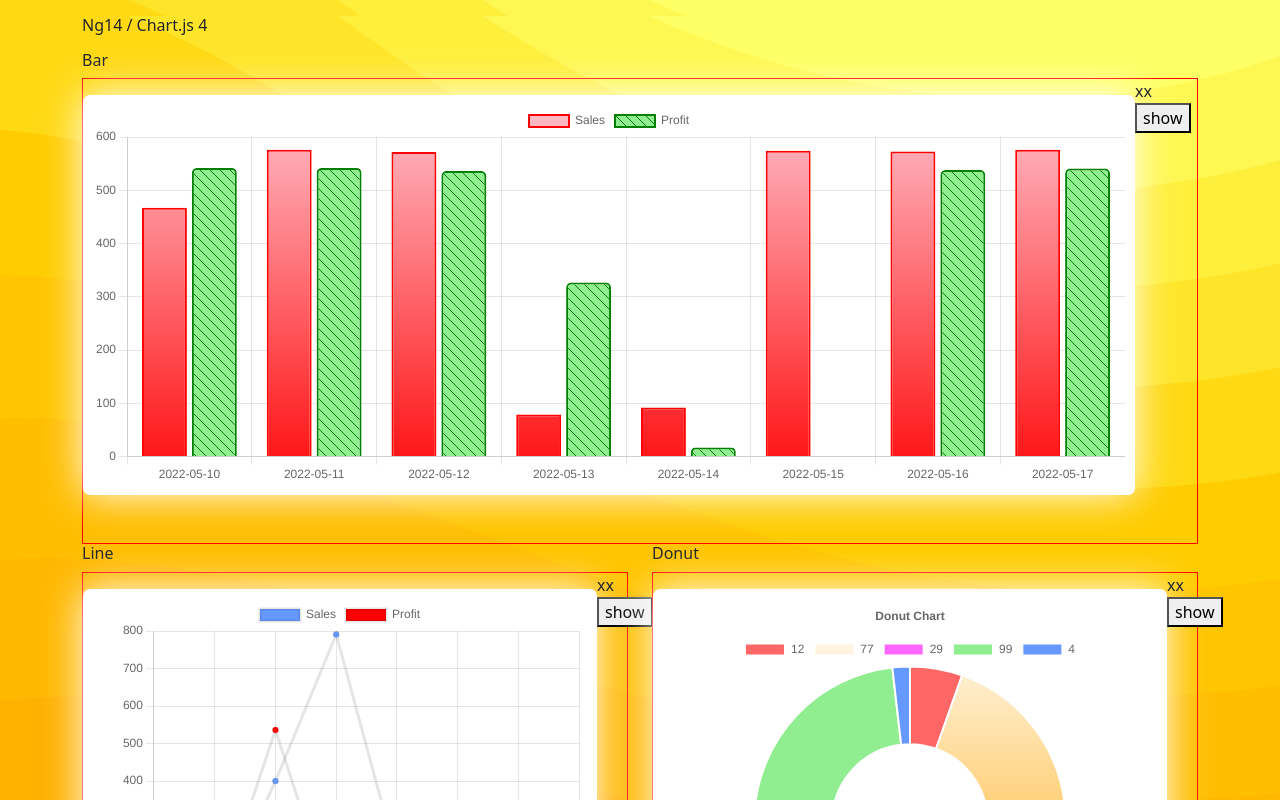
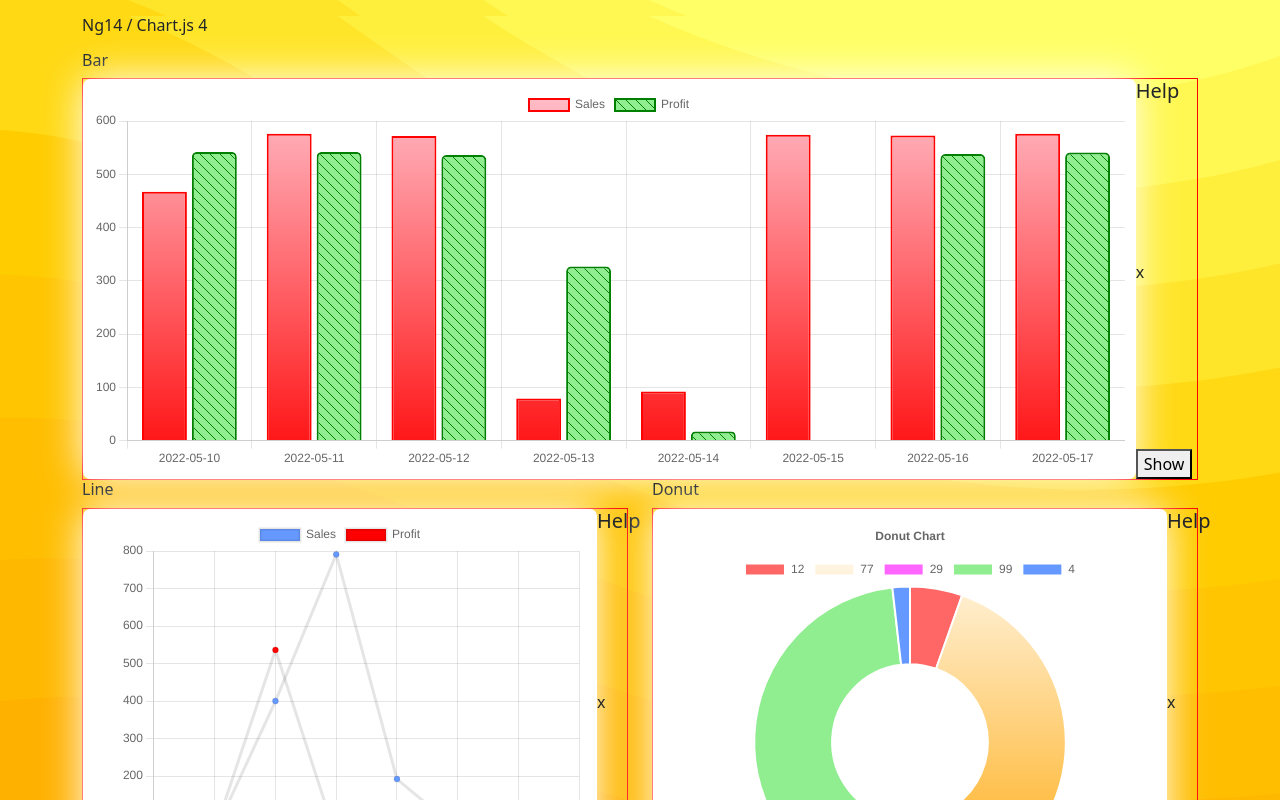
Before and after one commit to ghchfolio/ng14-chartjs, an Angular app: page / in a window 1280 px wide. Shown: the top 800 px of the page. Built offline with nearby package versions, Linux system fonts and the light colour scheme; no server answers.

Commit message:
added toggable help btn

```diff
--- a/src/app/shared/components/chart/chart.component.html
+++ b/src/app/shared/components/chart/chart.component.html
@@ -1,5 +1,6 @@
 <div style="display:flex; border: 1px solid red;">
-    <div style="width:94.5%;" class="chart-container" [ngClass]="{ 'chart-container-error': error !== undefined }">
+    <div style="width:94.5%;" class="chart-container"
+        [ngClass]="{ 'chart-container-error': error !== undefined, 'open':isHelpOpen }">
 
         <app-loading-chart *ngIf="chart.data === undefined && error === undefined"></app-loading-chart>
 
@@ -17,8 +18,11 @@
 
     </div>
 
-    <div>
-        xx
-        <button>show</button>
+    <div class="chart-help" style="display:flex; flex-direction: column; justify-content:space-between;">
+        <h2 class="h5">Help</h2>
+        <div>
+            <p>x</p>
+        </div>
+        <button (click)="onToggleHelp($event)">{{helpBtnText}}</button>
     </div>
 </div>
--- a/src/app/shared/components/chart/chart.component.scss
+++ b/src/app/shared/components/chart/chart.component.scss
@@ -4,7 +4,7 @@
     background-color: #fff;
     box-shadow: 0px 0px 40px #fff;
     border-radius: 7px;
-    margin: 1rem 0 3rem 0;
+    // margin: 1rem 0 3rem 0;
     padding: 0.5rem;
     display: flex;
     justify-content: center;
@@ -33,3 +33,7 @@
     box-shadow: none;
     color: #aaa;
 }
+
+.open {
+    width: 84.5% !important;
+}
--- a/src/app/shared/components/chart/chart.component.ts
+++ b/src/app/shared/components/chart/chart.component.ts
@@ -14,10 +14,12 @@ export class ChartComponent {
     @Input() ariaLabel?: string;
     @Output() goToPage = new EventEmitter();
 
+    isHelpOpen = false;
+    helpBtnText = 'Show';
+
     chart: any = {};
     config: any = {};
     error?: ChartError;
-
     onClickSub: Subscription = new Subscription();
 
     constructor(private elementRef: ElementRef) { }
@@ -52,6 +54,15 @@ export class ChartComponent {
         this.error = error;
     }
 
+    onToggleHelp(e: any) {
+        this.isHelpOpen = !this.isHelpOpen;
+        if (this.isHelpOpen === true) {
+            this.helpBtnText = 'Hide';
+        } else {
+            this.helpBtnText = 'Show';
+        }
+        // this.toggleHelp(e, this.id, this.isHelpOpen);
+    }
     onDestroy() {
         this.onClickSub.unsubscribe();
     }
```
